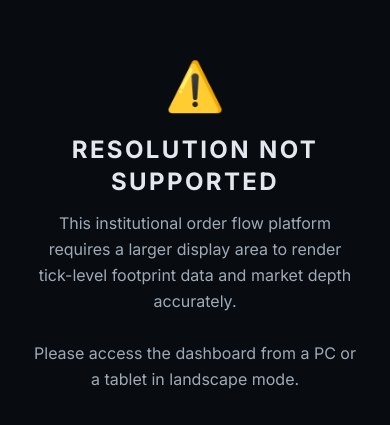
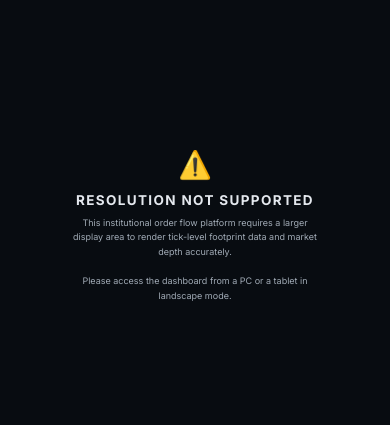
Before and after one commit to Glvns98/0rd3rfl0w, a React (Vite) app in the folder frontend/: page / in a window 390 px wide. Shown: the part 195-620 px from the top of the page. Built offline with nearby package versions, Linux system fonts and the light colour scheme; no server answers.

Commit message:
feat: Implement responsive rem-based resolution scaling for high-density dashboard

```diff
--- a/frontend/src/index.css
+++ b/frontend/src/index.css
@@ -5,6 +5,10 @@
 @tailwind utilities;
 
 @layer base {
+  html {
+    /* Auto-adjust layout resolution: scales all rem-based Tailwind classes dynamically */
+    font-size: clamp(9px, 0.7vw, 13px);
+  }
   body {
     @apply bg-inst-bg text-inst-text-primary font-sans overflow-hidden antialiased;
   }
```
